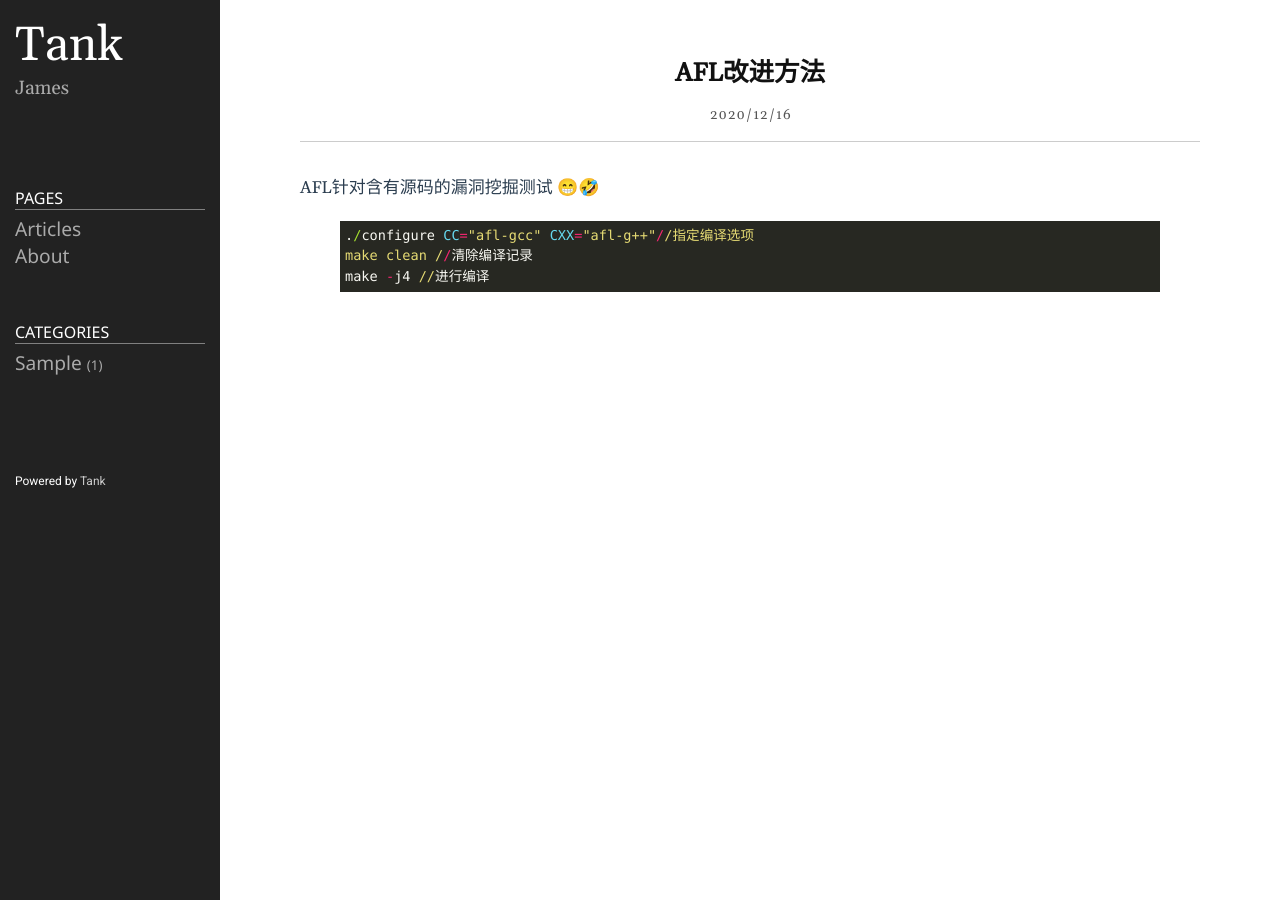
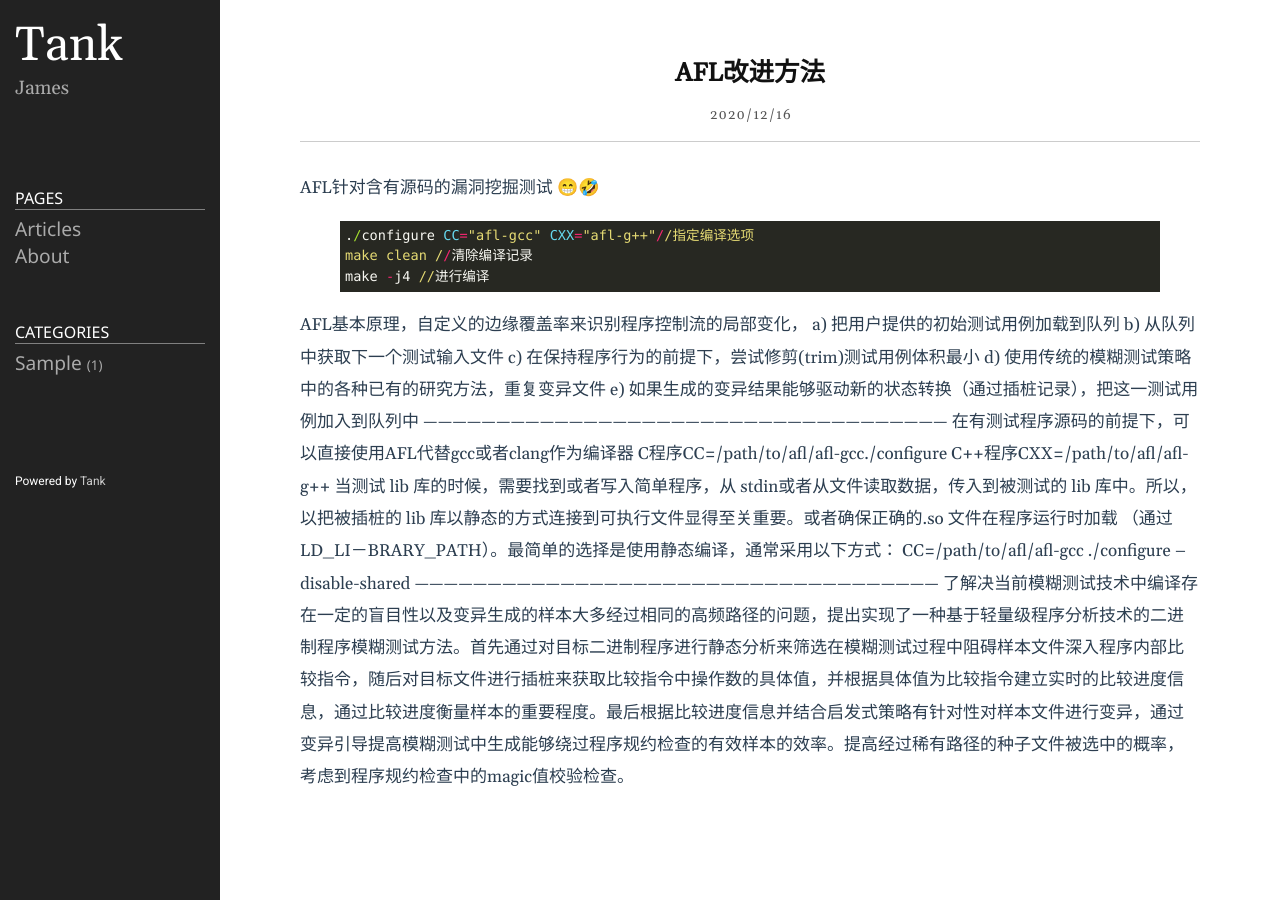
Before and after one commit to Tank0000000/tank0000000.github.io, a Jekyll site: the page built from _posts/2020-01-02-welcome-to-jekyll.markdown, in a window 1280 px wide. Built offline with Jekyll 4.4.1, drawn with Linux system fonts in a browser that asks for light colours.

Commit message:
Update 2020-01-02-welcome-to-jekyll.markdown

```diff
--- a/_posts/2020-01-02-welcome-to-jekyll.markdown
+++ b/_posts/2020-01-02-welcome-to-jekyll.markdown
@@ -10,3 +10,18 @@ AFL针对含有源码的漏洞挖掘测试
 make clean //清除编译记录
 make -j4 //进行编译
 {% endhighlight %}
+
+AFL基本原理，自定义的边缘覆盖率来识别程序控制流的局部变化，
+a)	把用户提供的初始测试用例加载到队列
+b)	从队列中获取下一个测试输入文件
+c)	在保持程序行为的前提下，尝试修剪(trim)测试用例体积最小
+d)	使用传统的模糊测试策略中的各种已有的研究方法，重复变异文件
+e)	如果生成的变异结果能够驱动新的状态转换（通过插桩记录），把这一测试用例加入到队列中
+------------------------------------------------------------------------------------------------------------
+在有测试程序源码的前提下，可以直接使用AFL代替gcc或者clang作为编译器
+C程序CC=/path/to/afl/afl-gcc./configure
+C++程序CXX=/path/to/afl/afl-g++
+当测试 lib 库的时候，需要找到或者写入简单程序，从 stdin或者从文件读取数据，传入到被测试的 lib 库中。所以，以把被插桩的 lib 库以静态的方式连接到可执行文件显得至关重要。或者确保正确的.so 文件在程序运行时加载 （通过 LD_LI－BRARY_PATH）。最简单的选择是使用静态编译，通常采用以下方式：
+CC=/path/to/afl/afl-gcc ./configure --disable-shared
+------------------------------------------------------------------------------------------------------------
+了解决当前模糊测试技术中编译存在一定的盲目性以及变异生成的样本大多经过相同的高频路径的问题，提出实现了一种基于轻量级程序分析技术的二进制程序模糊测试方法。首先通过对目标二进制程序进行静态分析来筛选在模糊测试过程中阻碍样本文件深入程序内部比较指令，随后对目标文件进行插桩来获取比较指令中操作数的具体值，并根据具体值为比较指令建立实时的比较进度信息，通过比较进度衡量样本的重要程度。最后根据比较进度信息并结合启发式策略有针对性对样本文件进行变异，通过变异引导提高模糊测试中生成能够绕过程序规约检查的有效样本的效率。提高经过稀有路径的种子文件被选中的概率，考虑到程序规约检查中的magic值校验检查。
```
